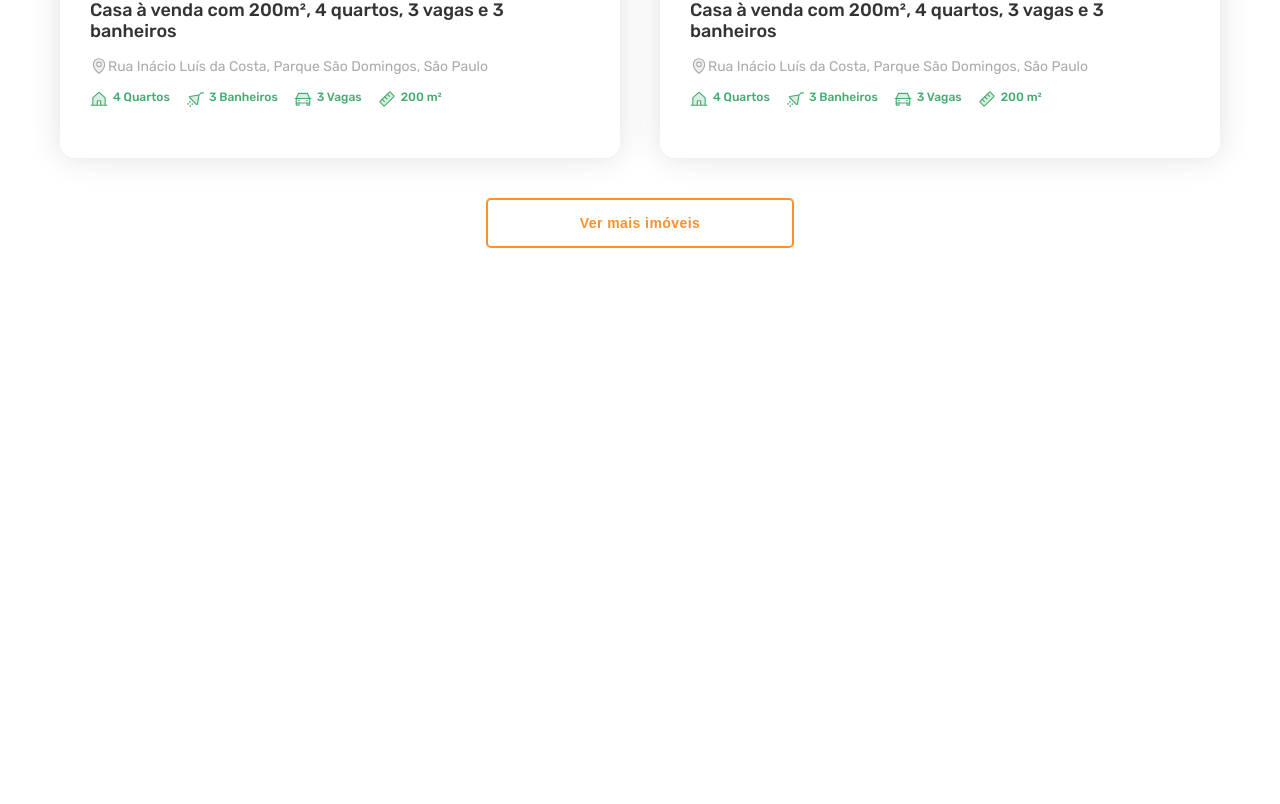
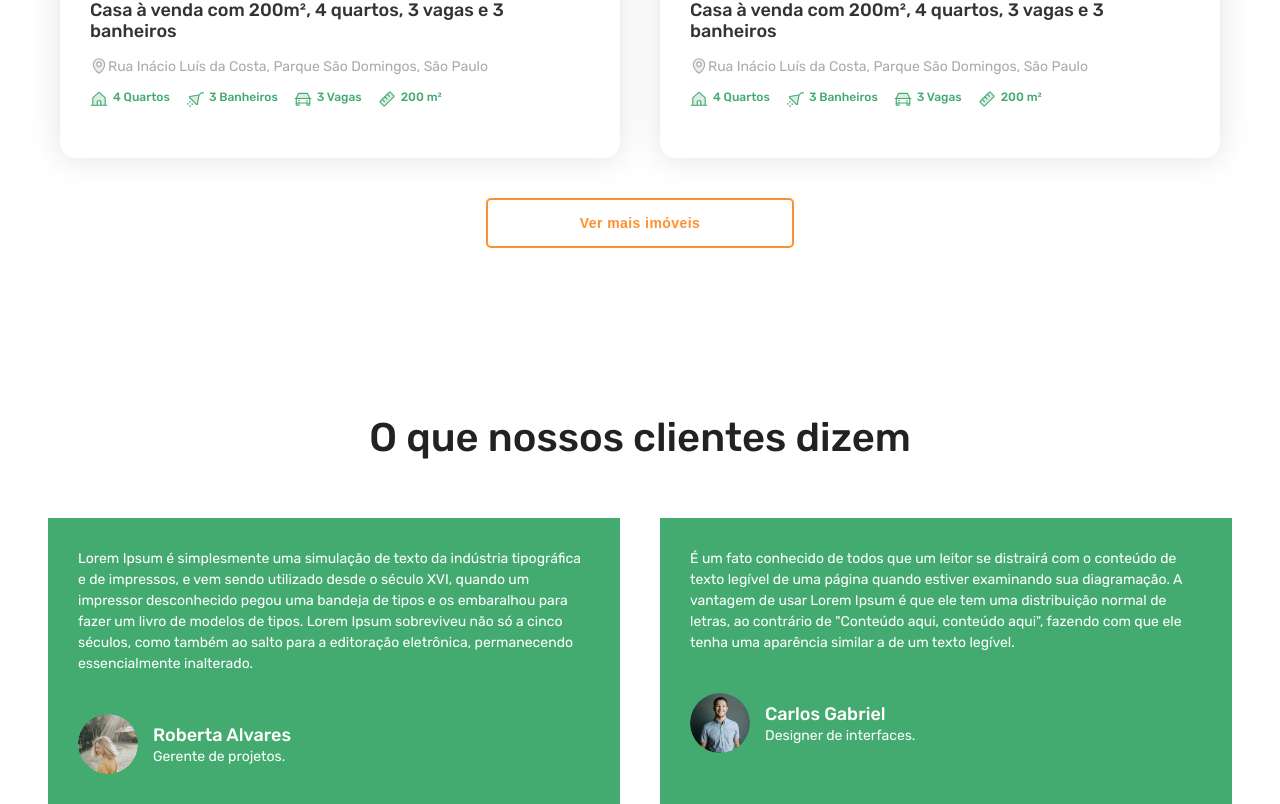
Before and after one commit to Douglaskav/Ap76-Web, a React (Create React App) app: page / in a window 1280 px wide. Shown: the part 3819-4623 px from the top of the page. Before the commit the page ends 4067 px from the top, so only its background shows below. Built offline with nearby package versions, Linux system fonts and the light colour scheme.

Commit message:
:feat add TestemunhalsSection

```diff
--- a/src/pages/Home/components/FeaturedProperties/styles.ts
+++ b/src/pages/Home/components/FeaturedProperties/styles.ts
@@ -25,6 +25,15 @@ export const PropertyCard = styled.div`
   background: #ffffff;
   box-shadow: 0px 0px 30px rgba(51, 51, 51, 0.15);
   cursor: pointer;
+
+  @media only screen and (max-width: 1100px) {
+    width: 100%;
+    margin: 30px;
+  }
+
+  @media only screen and (max-width: 560px) {
+    width: 90%;
+  }
 `;
 
 export const PropertyHeader = styled.div`
--- a/src/pages/Home/components/SomePropertiesSection/styles.ts
+++ b/src/pages/Home/components/SomePropertiesSection/styles.ts
@@ -5,6 +5,10 @@ export const Container = styled.div``;
 export const SectionContainer = styled.div`
   width: 100vw;
   display: flex;
+
+  @media only screen and (max-width: 560px) {
+    flex-direction: column;
+  }
 `;
 
 export const SectionContainerInfo = styled.div`
@@ -12,6 +16,10 @@ export const SectionContainerInfo = styled.div`
   height: 100vh;
   margin: 30px;
   margin-left: 60px;
+
+  @media only screen and (max-width: 560px) {
+    height: auto;
+  }
 `;
 
 export const HeadCardContainer = styled.div`
@@ -99,6 +107,10 @@ export const PropertyLocation = styled.h4`
 
 export const SearchInExplorerButtonContainer = styled.div`
   width: 80%;
+
+  @media only screen and (max-width: 560px) {
+    width: 100%;
+  }
 `;
 
 export const CityLabel = styled.span`
--- /dev/null
+++ b/src/pages/Home/components/TestemunhalsSection/index.tsx
@@ -0,0 +1,60 @@
+import {
+  Container,
+  TestemunhalsContainer,
+  TestemunhalCard,
+  Comment,
+  AuthorContainer,
+  AuthorImage,
+  AuthorJob,
+  AuthorName,
+  AuthorProfile,
+} from "./styles";
+
+import AuthorImage01 from "../../../../assets/testemunha01.png";
+import AuthorImage02 from "../../../../assets/testemunha02.png";
+import { SectionTitle } from "../../../../components/SectionTitle";
+
+export const TestemunhalsSection = () => {
+  return (
+    <Container>
+      <SectionTitle>O que nossos clientes dizem</SectionTitle>
+      <TestemunhalsContainer>
+        <TestemunhalCard>
+          <Comment>
+            Lorem Ipsum é simplesmente uma simulação de texto da indústria
+            tipográfica e de impressos, e vem sendo utilizado desde o século
+            XVI, quando um impressor desconhecido pegou uma bandeja de tipos e
+            os embaralhou para fazer um livro de modelos de tipos. Lorem Ipsum
+            sobreviveu não só a cinco séculos, como também ao salto para a
+            editoração eletrônica, permanecendo essencialmente inalterado.
+          </Comment>
+          <AuthorContainer>
+            <AuthorImage src={AuthorImage01} />
+            <AuthorProfile>
+              <AuthorName>Roberta Alvares</AuthorName>
+              <AuthorJob>Gerente de projetos.</AuthorJob>
+            </AuthorProfile>
+          </AuthorContainer>
+        </TestemunhalCard>
+
+        <TestemunhalCard>
+          <Comment>
+            É um fato conhecido de todos que um leitor se distrairá com o
+            conteúdo de texto legível de uma página quando estiver examinando
+            sua diagramação. A vantagem de usar Lorem Ipsum é que ele tem uma
+            distribuição normal de letras, ao contrário de "Conteúdo aqui,
+            conteúdo aqui", fazendo com que ele tenha uma aparência similar a de
+            um texto legível.
+          </Comment>
+          <AuthorContainer>
+            <AuthorImage src={AuthorImage02} />
+            <AuthorProfile>
+              <AuthorName>Carlos Gabriel</AuthorName>
+              <AuthorJob>Designer de interfaces.</AuthorJob>
+            </AuthorProfile>
+          </AuthorContainer>
+        </TestemunhalCard>
+      </TestemunhalsContainer>
+    </Container>
+  );
+};
--- /dev/null
+++ b/src/pages/Home/components/TestemunhalsSection/styles.ts
@@ -0,0 +1,63 @@
+import styled from "styled-components";
+
+export const Container = styled.div``;
+
+export const TestemunhalsContainer = styled.div`
+  display: flex;
+  justify-content: center;
+  align-items: stretch;
+  margin-top: 50px;
+
+  @media only screen and (max-width: 1100px) {
+    flex-direction: column;
+  }
+`;
+
+export const TestemunhalCard = styled.div`
+  flex: 1;
+  padding: 30px;
+  max-width: 40%;
+  margin: 0px 20px;
+  color: #ffffff;
+  background-color: #44ab70;
+  @media only screen and (max-width: 1100px) {
+    max-width: 100%;
+    flex-direction: column;
+    margin-top: 20px;
+
+    &:nth-child(1) {
+      margin-top: 0px;
+    }
+  }
+`;
+
+export const Comment = styled.p`
+  font-size: 0.875em;
+  line-height: 21px;
+`;
+
+export const AuthorContainer = styled.div`
+  display: flex;
+  margin-top: 40px;
+  align-items: center;
+`;
+
+export const AuthorImage = styled.img`
+  width: 60px;
+  height: 60px;
+  border-radius: 100%;
+`;
+
+export const AuthorProfile = styled.div`
+  margin-left: 15px;
+`;
+
+export const AuthorName = styled.h5`
+  font-size: 1.125em;
+  font-weight: 500;
+`;
+
+export const AuthorJob = styled.span`
+  font-size: 0.875em;
+  color: #fdfdfd;
+`;
--- a/src/pages/Home/components/WhyUsSection/index.tsx
+++ b/src/pages/Home/components/WhyUsSection/index.tsx
@@ -14,6 +14,7 @@ import {
   CardText,
   SquaresContainer,
   SquareImage,
+  SectionButtonContainer,
 } from "./styles";
 
 import SquaresImg from "../../../../assets/gray-blocks.png";
@@ -29,7 +30,9 @@ export const WhyUsSection = () => {
             tipográfica e de impressos, e vem sendo utilizado desde o século
             XVI.
           </Paragraph>
-          <SectionButton>Procurar mais no explorador</SectionButton>
+          <SectionButtonContainer>
+            <SectionButton>Procurar mais no explorador</SectionButton>
+          </SectionButtonContainer>
         </InfoContainer>
         <CardsContainer>
           <CardItemContainer>
--- a/src/pages/Home/components/WhyUsSection/styles.ts
+++ b/src/pages/Home/components/WhyUsSection/styles.ts
@@ -1,23 +1,30 @@
 import styled from "styled-components";
 
 export const SectionContainer = styled.div`
-  width: 100vw;
   min-height: 600px;
   background-color: #3d4244;
 `;
 
 export const Container = styled.div`
+  max-width: 100%;
   display: flex;
   align-items: flex-start;
   justify-content: space-between;
   padding-top: 80px;
   padding-bottom: 40px;
+
+  @media only screen and (max-width: 760px) {
+    flex-direction: column;
+  }
 `;
 
 export const SquaresContainer = styled.div`
   position: relative;
   background-color: red;
   width: 45%;
+  @media only screen and (max-width: 760px) {
+    display: none;
+  }
 `;
 
 export const SquareImage = styled.img`
@@ -30,8 +37,13 @@ export const SquareImage = styled.img`
 export const InfoContainer = styled.div`
   min-width: 30%;
   max-width: 30%;
-  margin-left: 60px;
-  margin-right: 60px;
+  margin: 0px 60px;
+
+  @media only screen and (max-width: 760px) {
+    max-width: 90%;
+    margin: 0px 30px;
+    width: 90%;
+  }
 `;
 
 export const Title = styled.h2`
@@ -49,10 +61,21 @@ export const Paragraph = styled.p`
   font-weight: 300;
 `;
 
+export const SectionButtonContainer = styled.div`
+  width: 100%;
+`;
+
 export const CardsContainer = styled.div`
   display: flex;
   flex-direction: column;
   width: 50%;
+
+  @media only screen and (max-width: 760px) {
+    justify-content: center;
+    align-items: center;
+    width: 100%;
+    margin-top: 50px;
+  }
 `;
 
 export const CardItemContainer = styled.div`
@@ -69,12 +92,25 @@ export const CardItemContainer = styled.div`
       margin-top: -120px;
     }
   }
+
+  @media only screen and (max-width: 760px) {
+    margin: 10px;
+    width: 70%;
+
+  }
+
+  @media only screen and (max-width: 460px) {
+    margin: 10px;
+    width: 80%;
+  }
 `;
 
 export const CardItemsRow = styled.div`
   display: flex;
   @media only screen and (max-width: 1180px) {
     flex-direction: column;
+    justify-content: center;
+    align-items: center;
   }
 `;
 
--- a/src/pages/Home/components/index.ts
+++ b/src/pages/Home/components/index.ts
@@ -3,5 +3,13 @@ import { HowItWorksSection } from "./HowItWorksSection";
 import { SomePropertiesSection } from "./SomePropertiesSection";
 import { WhyUsSection } from "./WhyUsSection";
 import { FeaturedProperties } from "./FeaturedProperties";
+import { TestemunhalsSection } from "./TestemunhalsSection";
 
-export { MainSection, HowItWorksSection, SomePropertiesSection, WhyUsSection, FeaturedProperties };
+export {
+  MainSection,
+  HowItWorksSection,
+  SomePropertiesSection,
+  WhyUsSection,
+  FeaturedProperties,
+  TestemunhalsSection,
+};
--- a/src/pages/Home/index.tsx
+++ b/src/pages/Home/index.tsx
@@ -6,7 +6,8 @@ import {
   HowItWorksSection,
   SomePropertiesSection,
   WhyUsSection,
-  FeaturedProperties
+  FeaturedProperties,
+  TestemunhalsSection,
 } from "./components";
 
 export const Home = () => {
@@ -18,6 +19,7 @@ export const Home = () => {
       <SomePropertiesSection />
       <WhyUsSection />
       <FeaturedProperties />
+      <TestemunhalsSection />
     </Container>
   );
 };
```
